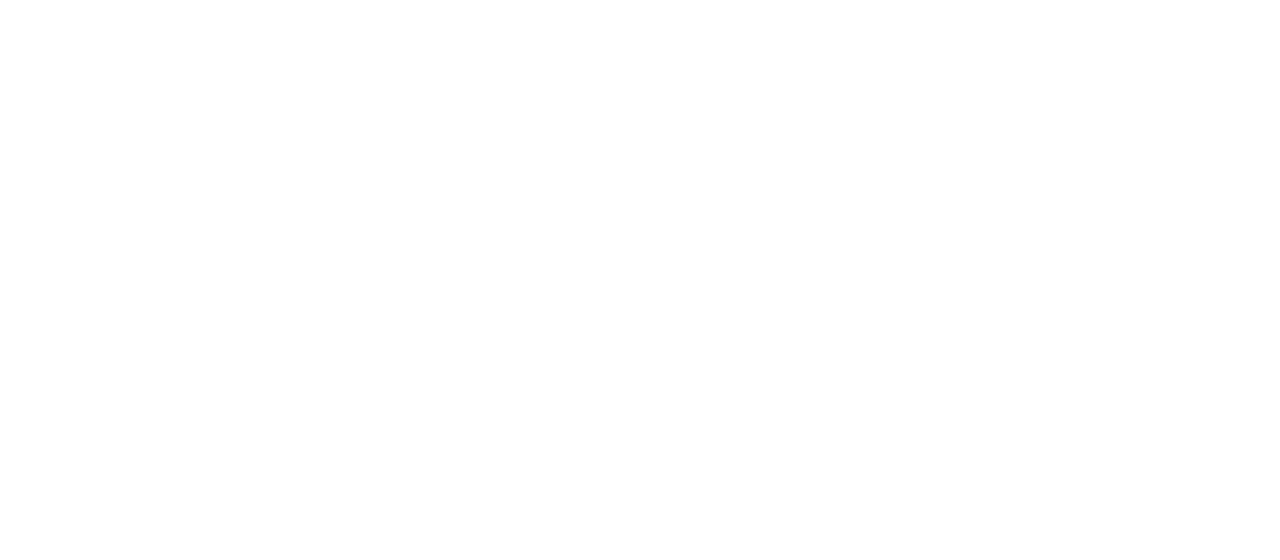
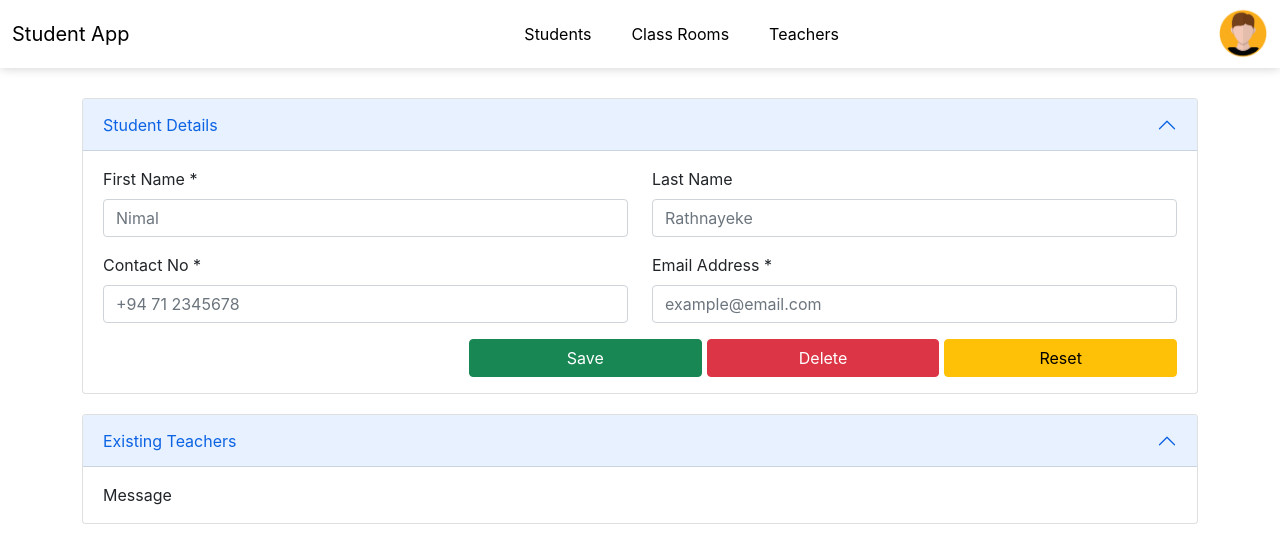
Before and after one commit to Dileepa97/react-student-app, a React (Create React App) app: page /teachers in a window 1280 px wide. Before the commit this address had no page. Shown: the top 560 px of the page. Built offline with nearby package versions, Linux system fonts and the light colour scheme.

Commit message:
Add Teacher page and components

```diff
--- a/src/App.js
+++ b/src/App.js
@@ -3,6 +3,7 @@
 import Layout from "./components/layout/Layout";
 import Student from "./pages/student/Student";
 import ClassRoom from "./pages/classRoom/ClassRoom";
+import Teacher from "./pages/teacher/Teacher";
 
 function App() {
   return (
@@ -11,6 +12,7 @@
         <Route path="/" element={<Layout />}>
           <Route path="students" element={<Student />} />
           <Route path="class-rooms" element={<ClassRoom />} />
+          <Route path="teachers" element={<Teacher />} />
         </Route>
       </Routes>
     </BrowserRouter>
--- a/src/components/layout/MenuBar.js
+++ b/src/components/layout/MenuBar.js
@@ -32,6 +32,12 @@
               <NavItem className="nav-item">Class Rooms</NavItem>
             </Nav>
           </Link>
+
+          <Link to="/teachers">
+            <Nav navbar>
+              <NavItem className="nav-item">Teachers</NavItem>
+            </Nav>
+          </Link>
         </Collapse>
 
         <Nav horizontal="end" navbar>
--- /dev/null
+++ b/src/pages/teacher/Teacher.js
@@ -0,0 +1,18 @@
+import React from "react";
+import ContentBox from "../../components/common/ContentBox";
+import TeacherDetails from "./components/TeacherDetails";
+import "./Teacher.sass";
+
+function Teacher() {
+  const TeacherDetailsComponent = () => <TeacherDetails />;
+
+  return (
+    <div className="container">
+      <ContentBox title="Student Details" child={<TeacherDetailsComponent />} />
+
+      <ContentBox title="Existing Teachers" child="Message" />
+    </div>
+  );
+}
+
+export default Teacher;
--- /dev/null
+++ b/src/pages/teacher/components/TeacherDetails.js
@@ -0,0 +1,81 @@
+import React from "react";
+import { Form, Row, Col, FormGroup, Label, Input, Button } from "reactstrap";
+
+function TeacherDetails() {
+  return (
+    <>
+      <Form>
+        <Row>
+          <Col md={6}>
+            <FormGroup>
+              <Label for="firstName">First Name *</Label>
+              <Input
+                id="firstName"
+                name="firstName"
+                placeholder="Nimal"
+                type="text"
+                required
+              />
+            </FormGroup>
+          </Col>
+
+          <Col md={6}>
+            <FormGroup>
+              <Label for="lastName">Last Name </Label>
+              <Input
+                id="lastName"
+                name="lastName"
+                placeholder="Rathnayeke"
+                type="text"
+              />
+            </FormGroup>
+          </Col>
+
+          <Col md={6}>
+            <FormGroup>
+              <Label for="contactNo">Contact No *</Label>
+              <Input
+                id="contactNo"
+                name="contactNo"
+                placeholder="+94 71 2345678"
+                type="tel"
+                required
+              />
+            </FormGroup>
+          </Col>
+
+          <Col md={6}>
+            <FormGroup>
+              <Label for="email">Email Address *</Label>
+              <Input
+                id="email"
+                name="email"
+                placeholder="example@email.com"
+                type="email"
+                required
+              />
+            </FormGroup>
+          </Col>
+
+          <Col md={4}></Col>
+
+          <Col md={8}>
+            <div className="button-group-col">
+              <Button className="button" color="success">
+                Save
+              </Button>
+              <Button className="button" color="danger">
+                Delete
+              </Button>
+              <Button className="button" color="warning">
+                Reset
+              </Button>
+            </div>
+          </Col>
+        </Row>
+      </Form>
+    </>
+  );
+}
+
+export default TeacherDetails;
```
Also changed, not shown: src/pages/teacher/Teacher.sass (added).
